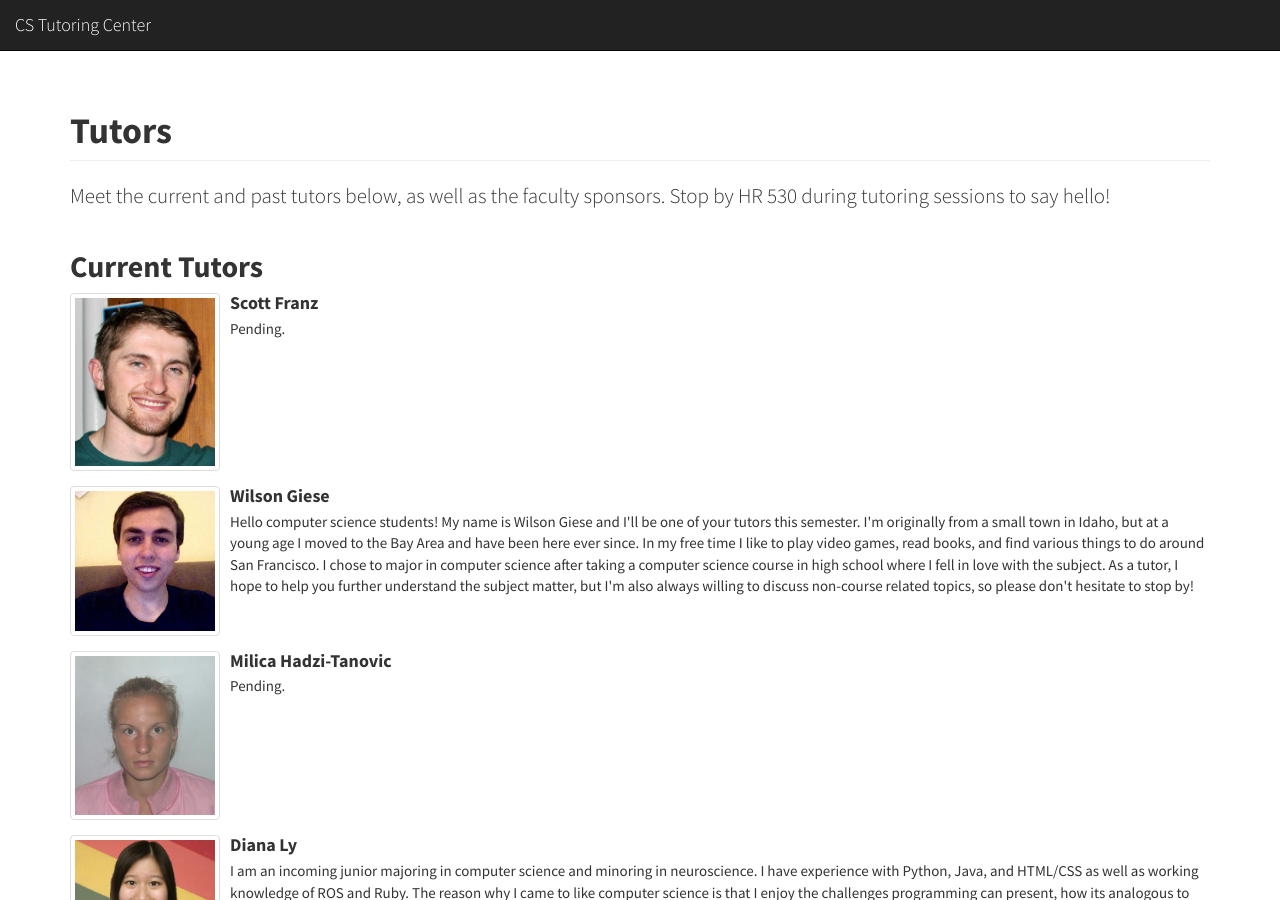
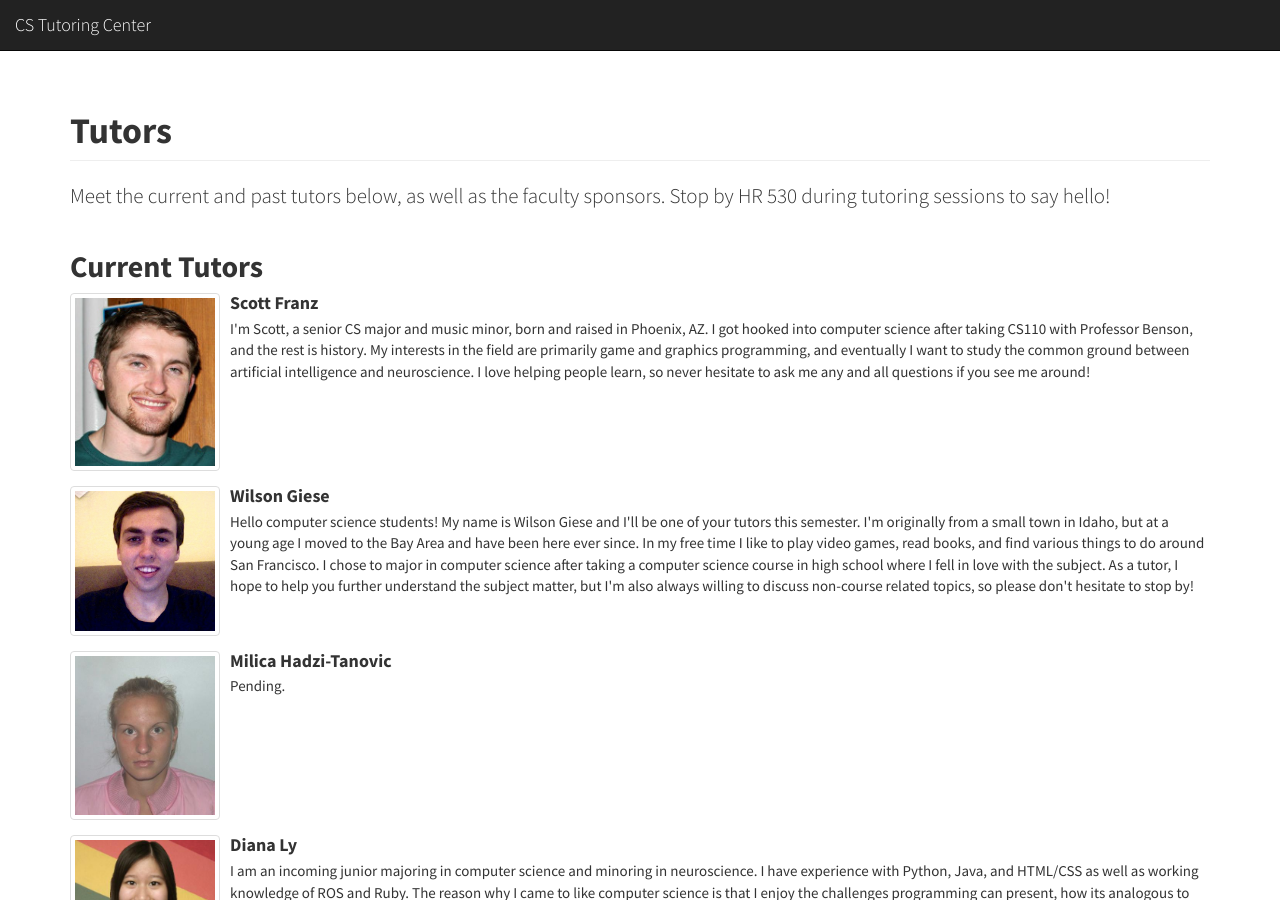
Before and after one commit to CSTutors/CSTutors.github.io, a Jekyll site: the page built from tutors/index.html, in a window 1280 px wide and 900 px high. Built offline with Jekyll 4.4.1, drawn with Linux system fonts in a browser that asks for light colours; nearby versions of some CDN libraries.

Commit message:
Updating tutors page with new bio

```diff
--- a/tutors/index.html
+++ b/tutors/index.html
@@ -15,7 +15,15 @@ lead: 'Meet the current and past tutors below, as well as the faculty sponsors.
         <div class="media-body">
             <h4 class="media-heading">Scott Franz</h4>
 
-            <p>Pending.</p>
+	    <p>
+I'm Scott, a senior CS major and music minor, born and raised in
+Phoenix, AZ. I got hooked into computer science after taking CS110
+with Professor Benson, and the rest is history. My interests in the
+field are primarily game and graphics programming, and eventually I
+want to study the common ground between artificial intelligence and
+neuroscience. I love helping people learn, so never hesitate to ask me
+any and all questions if you see me around!
+	    </p>
         </div>
     </li>
 
```
